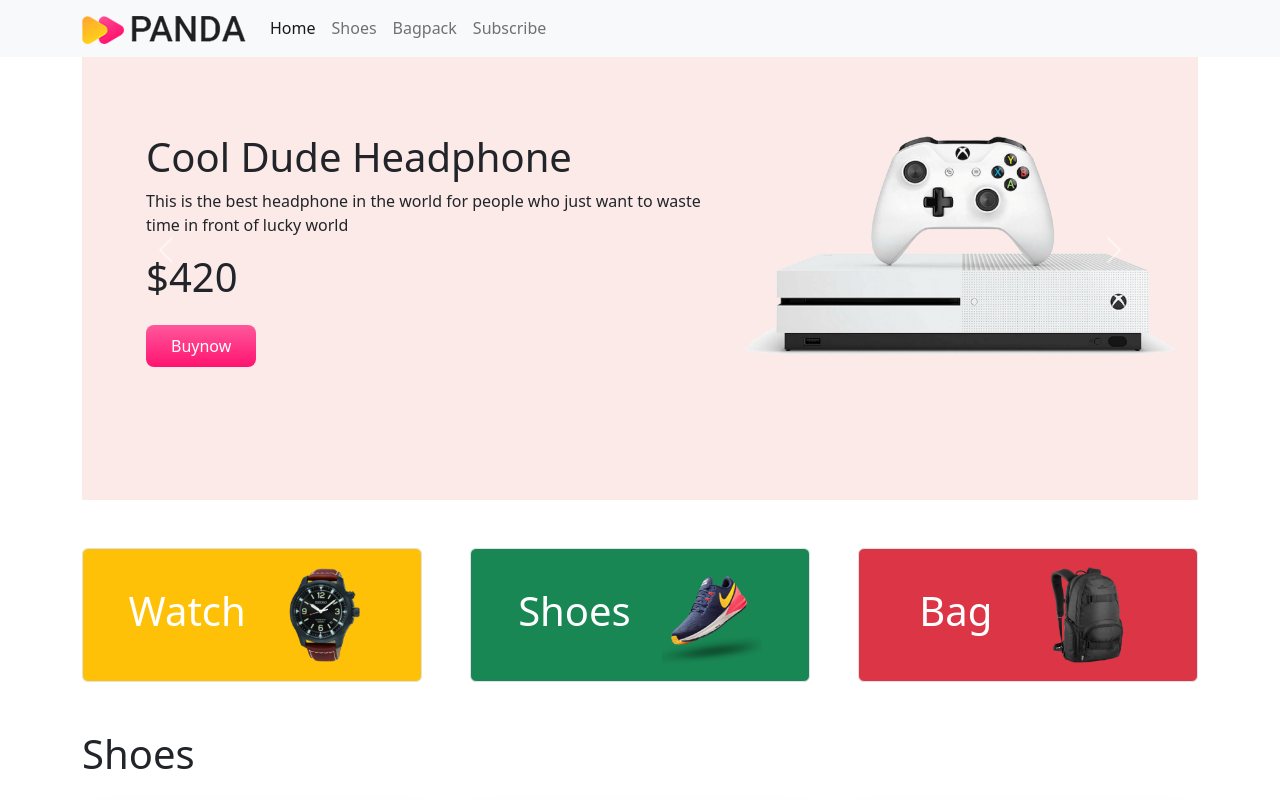
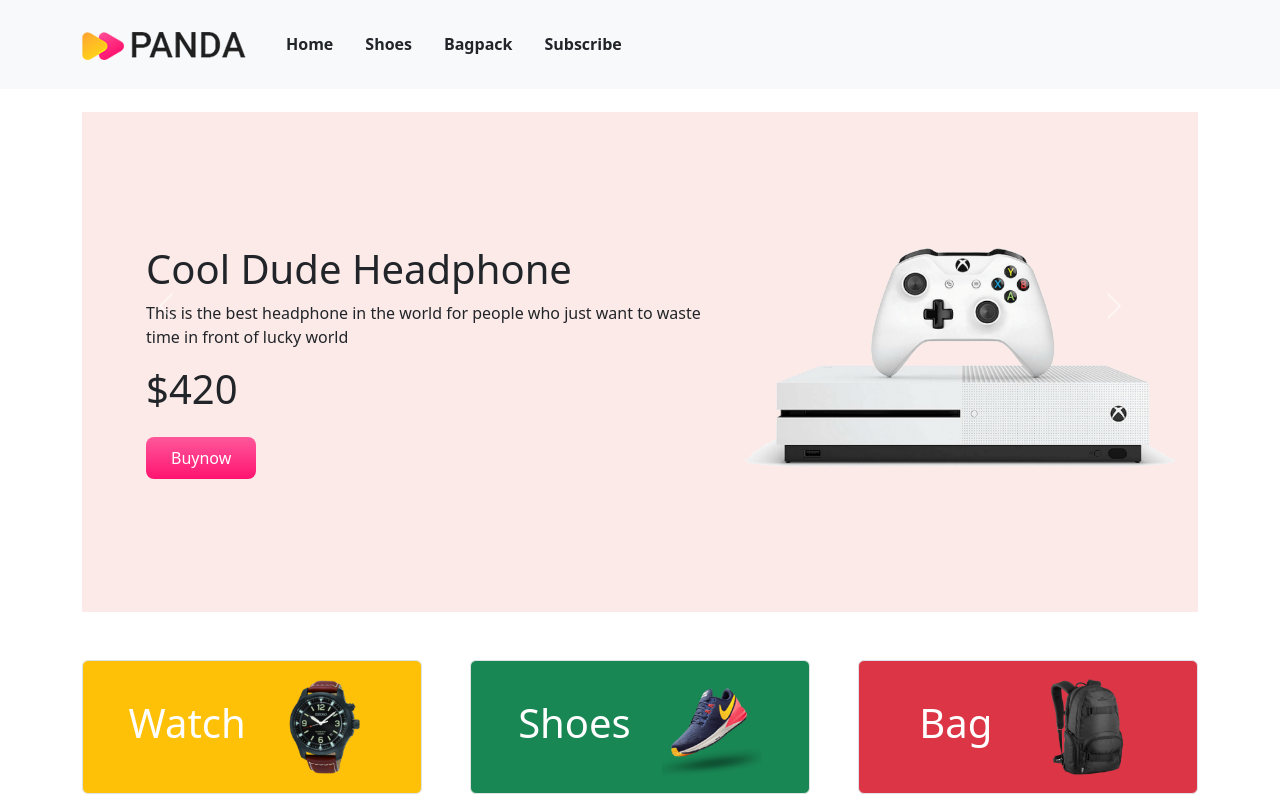
Before and after one commit to JulianaTonu/panda-commerce-bootstrap, a plain HTML site: page index.html in a window 1280 px wide. Shown: the top 800 px of the page. Drawn offline with Linux system fonts and the light colour scheme.

Commit message:
added Css

```diff
--- a/index.html
+++ b/index.html
@@ -14,7 +14,7 @@
 </head>
 <body>
     <!-- navbar -->
-    <nav class="navbar navbar-expand-lg navbar-light fixed-top bg-light mb-3">
+    <nav class="navbar navbar-expand-lg navbar-light fixed-top bg-light mb-5 p-4">
         <div class="container">
           <a class="navbar-brand" href="#">
             <img src="images/logo.png" alt="">
@@ -25,16 +25,16 @@
           <div class="collapse navbar-collapse" id="navbarSupportedContent">
             <ul class="navbar-nav me-auto mb-2 mb-lg-0">
               <li class="nav-item">
-                <a class="nav-link active" aria-current="page" href="#">Home</a>
+                <a class="nav-link active ms-3 fw-bold text-dark" aria-current="page" href="#">Home</a>
               </li>
               <li class="nav-item">
-                <a class="nav-link" href="#shoes">Shoes</a>
+                <a class="nav-link ms-3 fw-bold text-dark" href="#shoes">Shoes</a>
               </li>
               <li class="nav-item">
-                <a class="nav-link" href="#bagpack">Bagpack</a>
+                <a class="nav-link ms-3 fw-bold text-dark" href="#bagpack">Bagpack</a>
               </li>
               <li class="nav-item">
-                <a class="nav-link" href="#subscribe">Subscribe</a>
+                <a class="nav-link ms-3 fw-bold text-dark" href="#subscribe">Subscribe</a>
               </li>
 
           </div>
@@ -49,26 +49,26 @@ section
 
         <div id="carouselExampleControls" class="carousel slide container" data-bs-ride="carousel">
             <div class="carousel-inner">
-              <div class="carousel-item active panda-bg-info p-3">
+              <div class="carousel-item active panda-bg-info p-3 ">
               <div class="row">
-                <div class="col-lg-7 d-flex align-items-center ">
+                <div class="col-lg-7  col-md-6 col-sm-12 d-flex align-items-center ">
 
-                    <div class=" ms-5">
-                        <h1>Cool Dude Headphone</h1>
+                    <div class=" ms-5 ">
+                        <h1 class="mt-3">Cool Dude Headphone</h1>
                     <p>This is the best headphone in the world for people who just want to waste time in front of lucky world</p>
                     <h1>$420</h1>
                     <button class="btn panda-btn-buy-now">Buynow</button>
                     </div>
                 </div>
-                <div class="col-lg-5">
-                    <img src="images/banner-images/headphone.png" class="d-block w-100" alt="...">
+                <div class="col-lg-5 ">
+                    <img   src="images/banner-images/headphone.png" class="d-block w-100 img-fluid" alt="...">
                 </div>
               </div>
               </div>
 
               <div class="carousel-item active panda-bg-info p-3">
               <div class="row">
-                <div class="col-lg-7 d-flex align-items-center ">
+                <div class="col-lg-7 col-sm-12 d-flex align-items-center ">
 
                     <div class=" ms-5">
                         <h1>Cool Dude Headphone</h1>
@@ -258,7 +258,7 @@ section
           SUBSCRIBE
           ................. -->
 
-          <section style="height: 300px;" class="container d-flex align-items-center justify-content-center panda-panda-bg-info rounded-3 mb-3" id="subscribe">
+          <section style="height: 300px; background-color:#fceae8;" class="container d-flex align-items-center justify-content-center  rounded-3 mb-3" id="subscribe">
          <div>
           <h2>LET'S STAY IN TOUCH</h2>
           <p>Get updates on sales ,specials and more</p>
--- a/style.css
+++ b/style.css
@@ -1,5 +1,6 @@
 .panda-bg-info{
     background-color: #fceae8;
+    margin-top: 10%;
 }
 .categories img{
     width: 100px;
```
